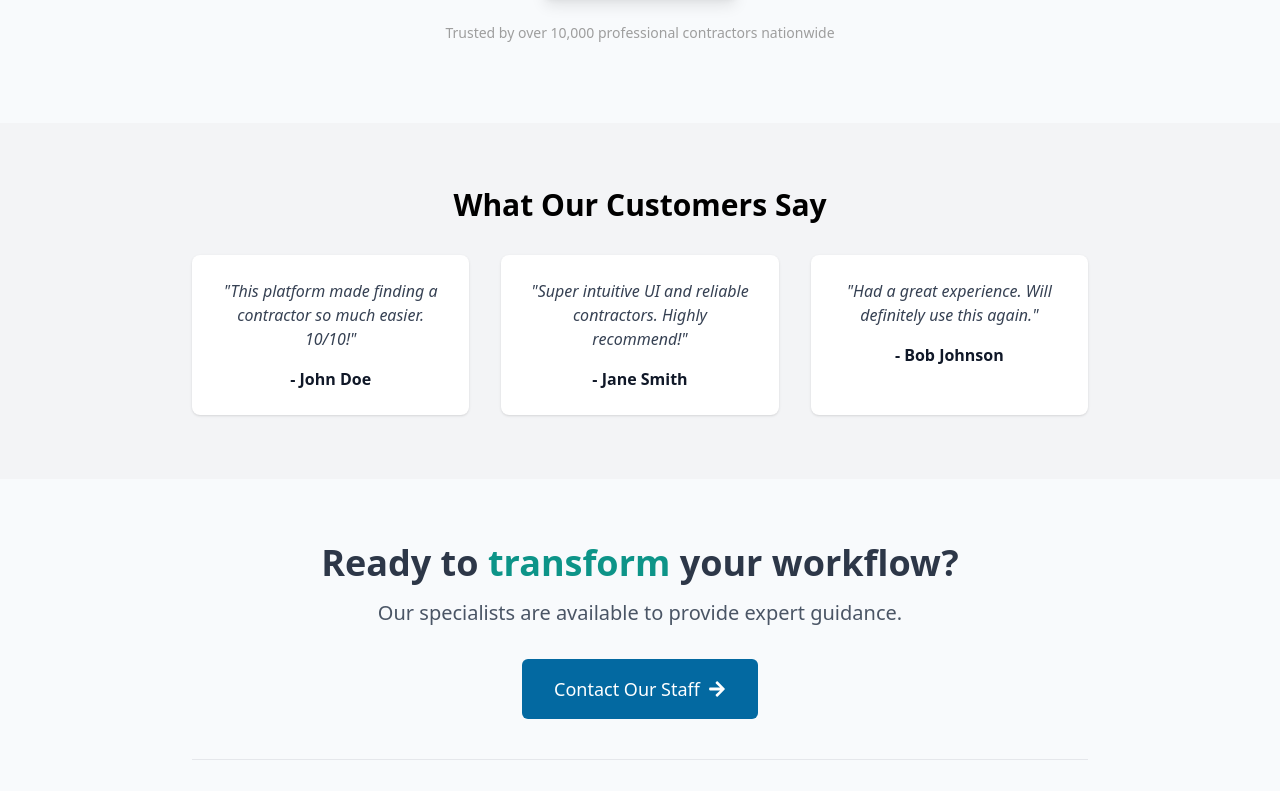
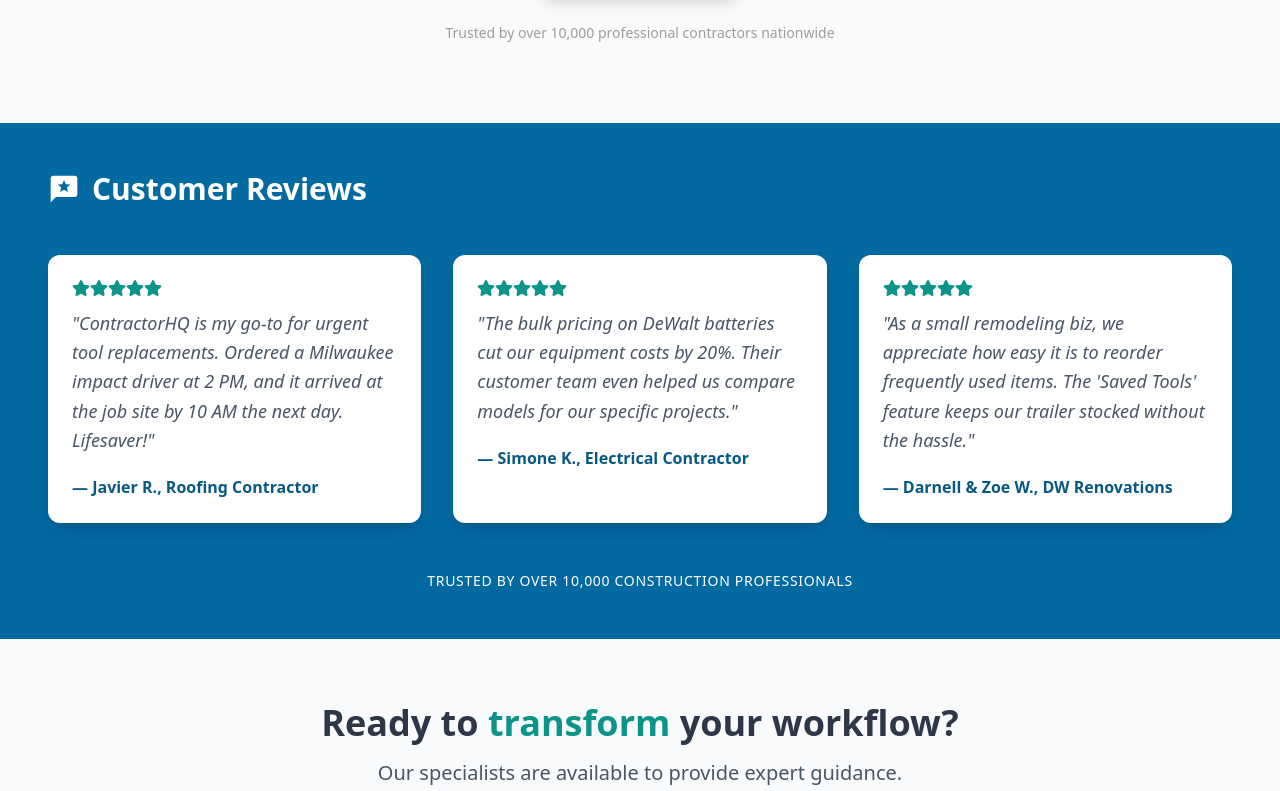
Before and after one commit to ErjonHashaniUBT/ContractorHQ, a Next.js app in the folder contractorhq/: page / in a window 1280 px wide. Shown: the part 1189-1980 px from the top of the page. Built offline with nearby package versions, Linux system fonts and the light colour scheme; no server answers; the database is empty.

Commit message:
Update CustomerReviews.tsx

```diff
--- a/contractorhq/src/components/ui/CustomerReviews.tsx
+++ b/contractorhq/src/components/ui/CustomerReviews.tsx
@@ -1,47 +1,85 @@
 "use client";
-import React from "react";
+
+import { FaStar } from "react-icons/fa";
+import { Icon } from "@iconify/react";
 import { motion } from "framer-motion";
 
+export default function CustomerReviews() {
   const reviews = [
     {
-    name: "John Doe",
-    review: "This platform made finding a contractor so much easier. 10/10!",
+      rating: 5,
+      text: "ContractorHQ is my go-to for urgent tool replacements. Ordered a Milwaukee impact driver at 2 PM, and it arrived at the job site by 10 AM the next day. Lifesaver!",
+      author: "Javier R.",
+      role: "Roofing Contractor",
     },
     {
-    name: "Jane Smith",
-    review: "Super intuitive UI and reliable contractors. Highly recommend!",
+      rating: 5,
+      text: "The bulk pricing on DeWalt batteries cut our equipment costs by 20%. Their customer team even helped us compare models for our specific projects.",
+      author: "Simone K.",
+      role: "Electrical Contractor",
     },
     {
-    name: "Bob Johnson",
-    review: "Had a great experience. Will definitely use this again.",
+      rating: 5,
+      text: "As a small remodeling biz, we appreciate how easy it is to reorder frequently used items. The 'Saved Tools' feature keeps our trailer stocked without the hassle.",
+      author: "Darnell & Zoe W.",
+      role: "DW Renovations",
     },
   ];
 
-const CustomerReviews = () => {
   return (
-    <section className="py-16 px-4 bg-gray-100">
-      <div className="max-w-4xl mx-auto text-center">
-        <h2 className="text-3xl font-bold mb-8">What Our Customers Say</h2>
-        <div className="grid gap-8 md:grid-cols-3">
+    <motion.div
+      initial={{ opacity: 0 }}
+      whileInView={{ opacity: 1 }}
+      transition={{ duration: 0.6 }}
+      viewport={{ once: true }}
+      className="bg-theme-hero p-12"
+    >
+      <div className="max-w-7xl mx-auto">
+        <div className="flex items-center gap-3 mb-12">
+          <Icon
+            icon="material-symbols:reviews"
+            width={32}
+            height={32}
+            className="text-white"
+          />
+          <h3 className="text-3xl font-bold text-white">Customer Reviews</h3>
+        </div>
+
+        <div className="grid md:grid-cols-3 gap-8">
           {reviews.map((review, index) => (
-            <motion.div
+            <div
               key={index}
-              className="bg-white p-6 rounded-lg shadow"
-              initial={{ opacity: 0, y: 20 }}
-              whileInView={{ opacity: 1, y: 0 }}
-              transition={{ duration: 0.4 }}
-              viewport={{ once: true }}
+              className="bg-white p-6 rounded-xl shadow-lg hover:shadow-xl transition-shadow"
             >
-              <p className="text-gray-700 italic">&quot;{review.review}&quot;</p>
-              <p className="mt-4 font-semibold text-gray-900">
-                - {review.name}
-              </p>
-            </motion.div>
+              <div className="flex mb-3">
+                {[...Array(5)].map((_, i) => (
+                  <div key={i}>
+                    <FaStar
+                      className={`${
+                        i < review.rating ? "text-accent" : "text-gray-light"
+                      } text-lg`}
+                    />
+                  </div>
                 ))}
               </div>
+
+              <p className="text-gray-600 mb-5 italic text-lg leading-relaxed">
+                &quot;{review.text}&quot;
+              </p>
+
+              <p className="font-semibold text-primary-dark text-base">
+                — {review.author}, {review.role}
+              </p>
             </div>
-    </section>
+          ))}
+        </div>
+
+        <div className="mt-12 text-center">
+          <p className="text-white text-sm uppercase tracking-wider">
+            Trusted by over 10,000 construction professionals
+          </p>
+        </div>
+      </div>
+    </motion.div>
   );
-};
-
-export default CustomerReviews;
+}
```
Lines whose indentation alone changed are shown as unchanged.
